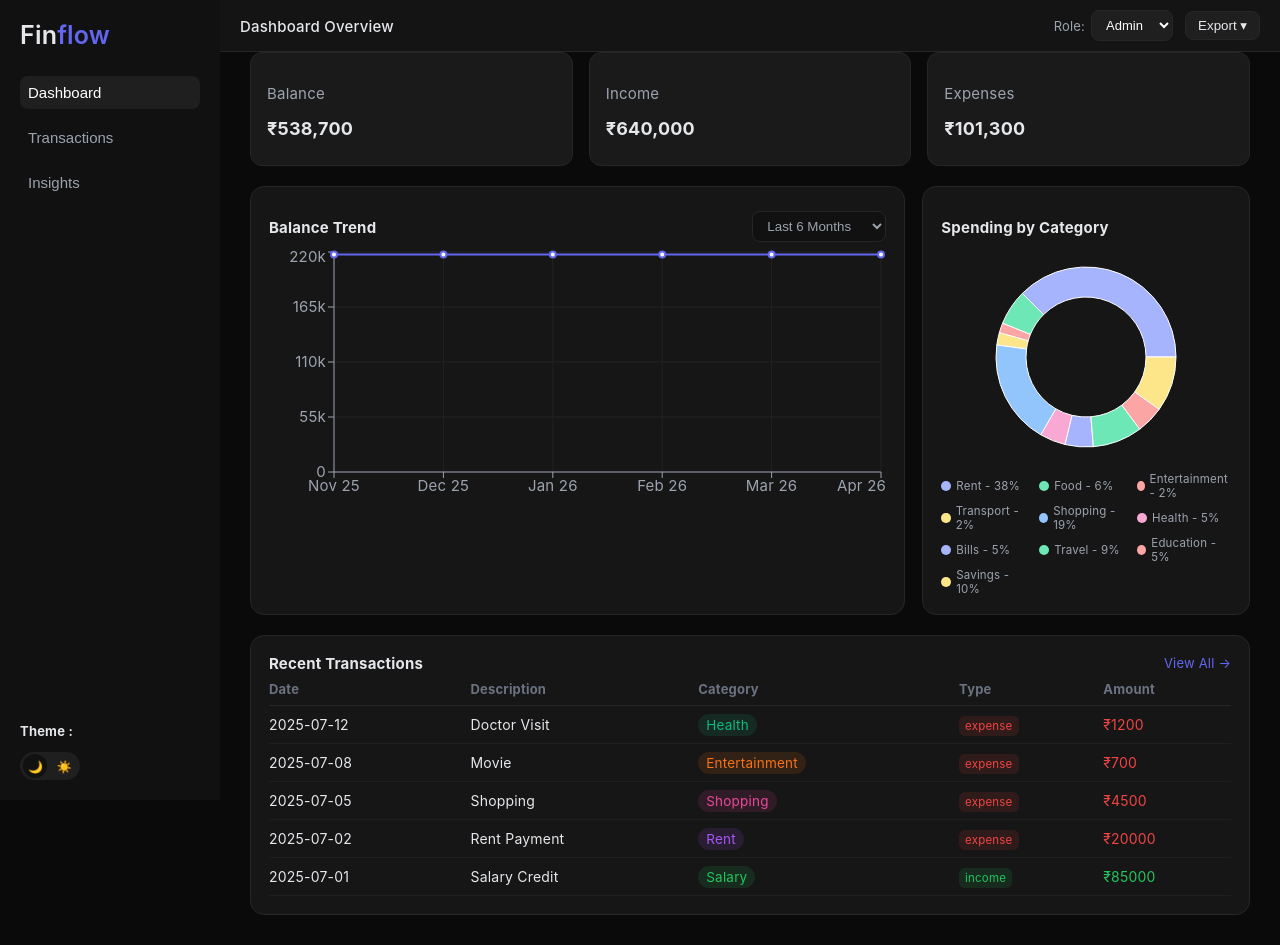
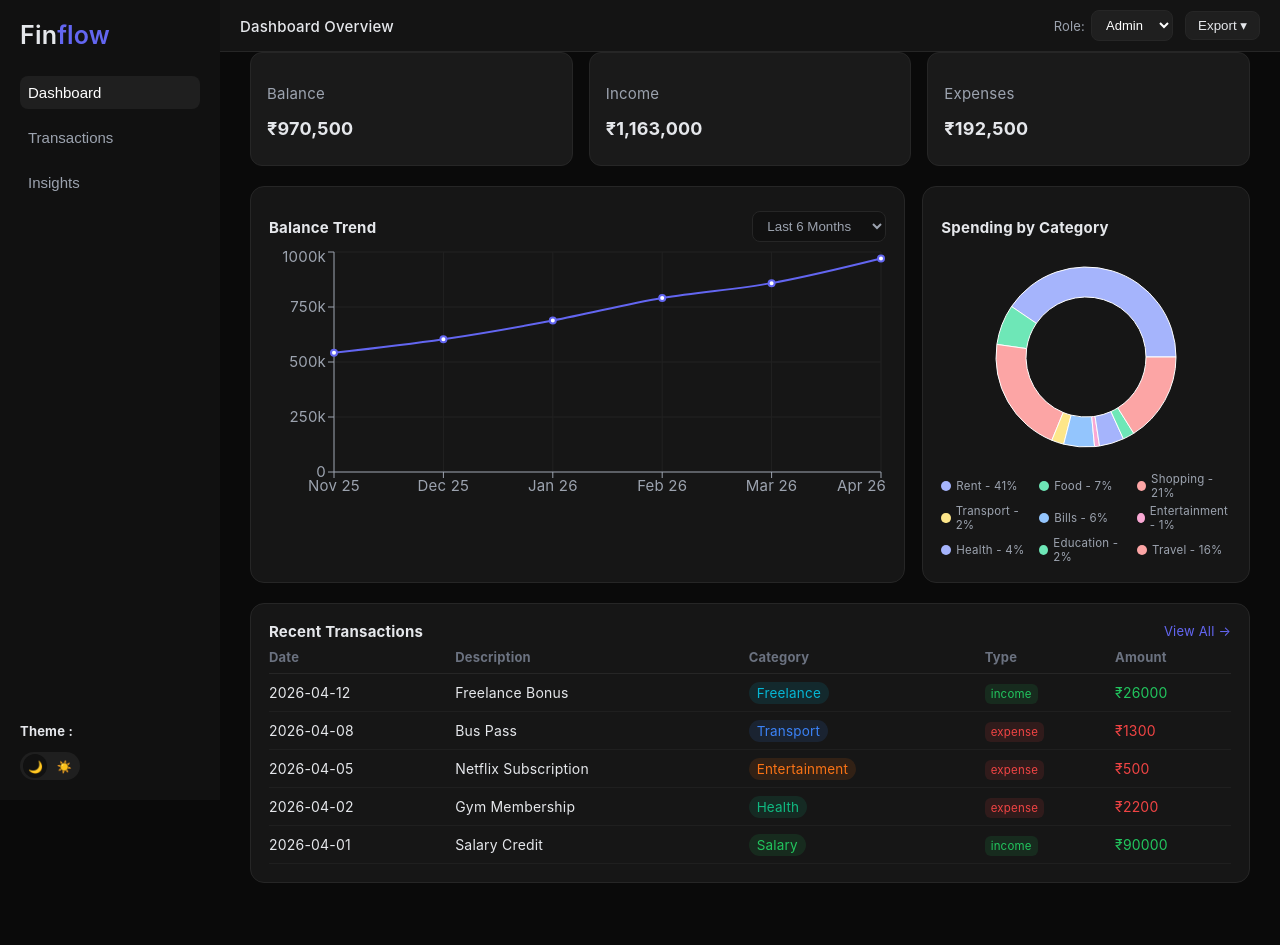
Before and after one commit to kundana-kolanuvada/finance-dashboard, a React (Vite) app: page / in a window 1280 px wide. After the commit the page ends 913 px from the top, so only its background shows below. Built offline with nearby package versions, Linux system fonts and the light colour scheme.

Commit message:
corrected calculations for insights

```diff
--- a/src/context/AppContext.jsx
+++ b/src/context/AppContext.jsx
@@ -5,10 +5,11 @@ const AppContext = createContext();
 
 export function AppProvider({ children }) {
 
-  // TRANSACTIONS
+  // TRANSACTIONS LOCAL STORAGE
   const [transactions, setTransactions] = useState(() => {
     const saved = localStorage.getItem("tx");
     return saved ? JSON.parse(saved) : MOCK_TRANSACTIONS;
+    // return MOCK_TRANSACTIONS;
   });
 
   // ROLE
@@ -23,10 +24,10 @@ export function AppProvider({ children }) {
     localStorage.setItem("tx", JSON.stringify(transactions));
   }, [transactions]);
 
-  // SAVE THEME + APPLY
+  // SAVE THEME
   useEffect(() => {
     localStorage.setItem("theme", theme);
-    document.body.className = theme; // 🔥 important
+    document.body.className = theme;
   }, [theme]);
 
   // ADD
--- a/src/data/mockData.js
+++ b/src/data/mockData.js
@@ -5,52 +5,87 @@ export const CATEGORIES = [
 ];
 
 export const MOCK_TRANSACTIONS = [
-  // JAN
-  { id: 1, date: "2025-01-01", description: "Salary Credit", amount: 75000, category: "Salary", type: "income" },
-  { id: 2, date: "2025-01-03", description: "Rent Payment", amount: 18000, category: "Rent", type: "expense" },
-  { id: 3, date: "2025-01-05", description: "Swiggy Order", amount: 850, category: "Food", type: "expense" },
-  { id: 4, date: "2025-01-10", description: "Freelance Work", amount: 15000, category: "Freelance", type: "income" },
-  { id: 5, date: "2025-01-12", description: "Movie Night", amount: 600, category: "Entertainment", type: "expense" },
+  // MAY 2025
+  { id: 1, date: "2025-05-01", description: "Salary Credit", amount: 75000, category: "Salary", type: "income" },
+  { id: 2, date: "2025-05-03", description: "Rent Payment", amount: 18000, category: "Rent", type: "expense" },
+  { id: 3, date: "2025-05-05", description: "Groceries", amount: 3000, category: "Food", type: "expense" },
+  { id: 4, date: "2025-05-10", description: "Freelance Work", amount: 15000, category: "Freelance", type: "income" },
+  { id: 5, date: "2025-05-12", description: "Shopping", amount: 5000, category: "Shopping", type: "expense" },
 
-  // FEB
-  { id: 6, date: "2025-02-01", description: "Salary Credit", amount: 75000, category: "Salary", type: "income" },
-  { id: 7, date: "2025-02-04", description: "Uber Ride", amount: 450, category: "Transport", type: "expense" },
-  { id: 8, date: "2025-02-07", description: "Shopping Mall", amount: 5000, category: "Shopping", type: "expense" },
-  { id: 9, date: "2025-02-10", description: "Doctor Visit", amount: 1500, category: "Health", type: "expense" },
-  { id: 10, date: "2025-02-14", description: "Freelance Project", amount: 20000, category: "Freelance", type: "income" },
+  // JUN 2025
+  { id: 6, date: "2025-06-01", description: "Salary Credit", amount: 76000, category: "Salary", type: "income" },
+  { id: 7, date: "2025-06-04", description: "Cab Ride", amount: 600, category: "Transport", type: "expense" },
+  { id: 8, date: "2025-06-06", description: "Dinner", amount: 1200, category: "Food", type: "expense" },
+  { id: 9, date: "2025-06-10", description: "Electric Bill", amount: 2500, category: "Bills", type: "expense" },
+  { id: 10, date: "2025-06-15", description: "Freelance Work", amount: 18000, category: "Freelance", type: "income" },
 
-  // MAR
-  { id: 11, date: "2025-03-01", description: "Salary Credit", amount: 80000, category: "Salary", type: "income" },
-  { id: 12, date: "2025-03-03", description: "Electric Bill", amount: 2500, category: "Bills", type: "expense" },
-  { id: 13, date: "2025-03-05", description: "Restaurant Dinner", amount: 1200, category: "Food", type: "expense" },
-  { id: 14, date: "2025-03-10", description: "Flight Ticket", amount: 9000, category: "Travel", type: "expense" },
-  { id: 15, date: "2025-03-18", description: "Shopping", amount: 6000, category: "Shopping", type: "expense" },
+  // JUL 2025
+  { id: 11, date: "2025-07-01", description: "Salary Credit", amount: 78000, category: "Salary", type: "income" },
+  { id: 12, date: "2025-07-02", description: "Rent Payment", amount: 19000, category: "Rent", type: "expense" },
+  { id: 13, date: "2025-07-05", description: "Shopping", amount: 4500, category: "Shopping", type: "expense" },
+  { id: 14, date: "2025-07-08", description: "Movie", amount: 700, category: "Entertainment", type: "expense" },
+  { id: 15, date: "2025-07-12", description: "Doctor Visit", amount: 1200, category: "Health", type: "expense" },
 
-  // APR
-  { id: 16, date: "2025-04-01", description: "Salary Credit", amount: 80000, category: "Salary", type: "income" },
-  { id: 17, date: "2025-04-02", description: "Gym Membership", amount: 2000, category: "Health", type: "expense" },
-  { id: 18, date: "2025-04-05", description: "Netflix Subscription", amount: 500, category: "Entertainment", type: "expense" },
-  { id: 19, date: "2025-04-08", description: "Bus Pass", amount: 1200, category: "Transport", type: "expense" },
-  { id: 20, date: "2025-04-12", description: "Freelance Bonus", amount: 25000, category: "Freelance", type: "income" },
+  // AUG 2025
+  { id: 16, date: "2025-08-01", description: "Salary Credit", amount: 80000, category: "Salary", type: "income" },
+  { id: 17, date: "2025-08-03", description: "Groceries", amount: 3200, category: "Food", type: "expense" },
+  { id: 18, date: "2025-08-06", description: "Bus Pass", amount: 1200, category: "Transport", type: "expense" },
+  { id: 19, date: "2025-08-10", description: "Online Course", amount: 4000, category: "Education", type: "expense" },
+  { id: 20, date: "2025-08-15", description: "Freelance Project", amount: 20000, category: "Freelance", type: "income" },
 
-  // MAY
-  { id: 21, date: "2025-05-01", description: "Salary Credit", amount: 82000, category: "Salary", type: "income" },
-  { id: 22, date: "2025-05-03", description: "Groceries", amount: 3000, category: "Food", type: "expense" },
-  { id: 23, date: "2025-05-06", description: "New Shoes", amount: 3500, category: "Shopping", type: "expense" },
-  { id: 24, date: "2025-05-09", description: "Electric Bill", amount: 2600, category: "Bills", type: "expense" },
-  { id: 25, date: "2025-05-15", description: "Online Course", amount: 5000, category: "Education", type: "expense" },
+  // SEP 2025
+  { id: 21, date: "2025-09-01", description: "Salary Credit", amount: 82000, category: "Salary", type: "income" },
+  { id: 22, date: "2025-09-04", description: "Electric Bill", amount: 2600, category: "Bills", type: "expense" },
+  { id: 23, date: "2025-09-06", description: "Restaurant Dinner", amount: 1500, category: "Food", type: "expense" },
+  { id: 24, date: "2025-09-10", description: "Flight Ticket", amount: 9000, category: "Travel", type: "expense" },
+  { id: 25, date: "2025-09-18", description: "Shopping", amount: 6000, category: "Shopping", type: "expense" },
 
-  // JUN
-  { id: 26, date: "2025-06-01", description: "Salary Credit", amount: 85000, category: "Salary", type: "income" },
-  { id: 27, date: "2025-06-04", description: "Cab Ride", amount: 600, category: "Transport", type: "expense" },
-  { id: 28, date: "2025-06-07", description: "Dinner", amount: 1400, category: "Food", type: "expense" },
-  { id: 29, date: "2025-06-10", description: "Savings Deposit", amount: 10000, category: "Savings", type: "expense" },
-  { id: 30, date: "2025-06-15", description: "Freelance Work", amount: 18000, category: "Freelance", type: "income" },
+  // OCT 2025
+  { id: 26, date: "2025-10-01", description: "Salary Credit", amount: 83000, category: "Salary", type: "income" },
+  { id: 27, date: "2025-10-03", description: "Rent Payment", amount: 20000, category: "Rent", type: "expense" },
+  { id: 28, date: "2025-10-05", description: "Food Order", amount: 900, category: "Food", type: "expense" },
+  { id: 29, date: "2025-10-08", description: "Netflix Subscription", amount: 500, category: "Entertainment", type: "expense" },
+  { id: 30, date: "2025-10-15", description: "Freelance Bonus", amount: 22000, category: "Freelance", type: "income" },
 
-  // JUL
-  { id: 31, date: "2025-07-01", description: "Salary Credit", amount: 85000, category: "Salary", type: "income" },
-  { id: 32, date: "2025-07-02", description: "Rent Payment", amount: 20000, category: "Rent", type: "expense" },
-  { id: 33, date: "2025-07-05", description: "Shopping", amount: 4500, category: "Shopping", type: "expense" },
-  { id: 34, date: "2025-07-08", description: "Movie", amount: 700, category: "Entertainment", type: "expense" },
-  { id: 35, date: "2025-07-12", description: "Doctor Visit", amount: 1200, category: "Health", type: "expense" }
+  // NOV 2025
+  { id: 31, date: "2025-11-01", description: "Salary Credit", amount: 84000, category: "Salary", type: "income" },
+  { id: 32, date: "2025-11-04", description: "Uber Ride", amount: 500, category: "Transport", type: "expense" },
+  { id: 33, date: "2025-11-07", description: "Shopping Mall", amount: 5500, category: "Shopping", type: "expense" },
+  { id: 34, date: "2025-11-10", description: "Doctor Visit", amount: 1500, category: "Health", type: "expense" },
+  { id: 35, date: "2025-11-14", description: "Freelance Project", amount: 21000, category: "Freelance", type: "income" },
+
+  // DEC 2025
+  { id: 36, date: "2025-12-01", description: "Salary Credit", amount: 85000, category: "Salary", type: "income" },
+  { id: 37, date: "2025-12-03", description: "Electric Bill", amount: 2700, category: "Bills", type: "expense" },
+  { id: 38, date: "2025-12-05", description: "Christmas Shopping", amount: 7000, category: "Shopping", type: "expense" },
+  { id: 39, date: "2025-12-10", description: "Travel Booking", amount: 12000, category: "Travel", type: "expense" },
+  { id: 40, date: "2025-12-18", description: "Dinner", amount: 1800, category: "Food", type: "expense" },
+
+  // JAN 2026
+  { id: 41, date: "2026-01-01", description: "Salary Credit", amount: 86000, category: "Salary", type: "income" },
+  { id: 42, date: "2026-01-03", description: "Rent Payment", amount: 21000, category: "Rent", type: "expense" },
+  { id: 43, date: "2026-01-05", description: "Swiggy Order", amount: 950, category: "Food", type: "expense" },
+  { id: 44, date: "2026-01-10", description: "Gym Membership", amount: 2000, category: "Health", type: "expense" },
+  { id: 45, date: "2026-01-15", description: "Freelance Work", amount: 23000, category: "Freelance", type: "income" },
+
+  // FEB 2026
+  { id: 46, date: "2026-02-01", description: "Salary Credit", amount: 87000, category: "Salary", type: "income" },
+  { id: 47, date: "2026-02-04", description: "Cab Ride", amount: 650, category: "Transport", type: "expense" },
+  { id: 48, date: "2026-02-07", description: "Shopping", amount: 6000, category: "Shopping", type: "expense" },
+  { id: 49, date: "2026-02-10", description: "Doctor Visit", amount: 1600, category: "Health", type: "expense" },
+  { id: 50, date: "2026-02-14", description: "Freelance Project", amount: 24000, category: "Freelance", type: "income" },
+
+  // MAR 2026
+  { id: 51, date: "2026-03-01", description: "Salary Credit", amount: 88000, category: "Salary", type: "income" },
+  { id: 52, date: "2026-03-03", description: "Electric Bill", amount: 2800, category: "Bills", type: "expense" },
+  { id: 53, date: "2026-03-05", description: "Restaurant Dinner", amount: 1400, category: "Food", type: "expense" },
+  { id: 54, date: "2026-03-10", description: "Flight Ticket", amount: 10000, category: "Travel", type: "expense" },
+  { id: 55, date: "2026-03-18", description: "Shopping", amount: 6500, category: "Shopping", type: "expense" },
+
+  // APR 2026
+  { id: 56, date: "2026-04-01", description: "Salary Credit", amount: 90000, category: "Salary", type: "income" },
+  { id: 57, date: "2026-04-02", description: "Gym Membership", amount: 2200, category: "Health", type: "expense" },
+  { id: 58, date: "2026-04-05", description: "Netflix Subscription", amount: 500, category: "Entertainment", type: "expense" },
+  { id: 59, date: "2026-04-08", description: "Bus Pass", amount: 1300, category: "Transport", type: "expense" },
+  { id: 60, date: "2026-04-12", description: "Freelance Bonus", amount: 26000, category: "Freelance", type: "income" }
 ];
--- a/src/styles/global.css
+++ b/src/styles/global.css
@@ -985,7 +985,7 @@ body.light .toggle-track {
   background: #e5e7eb;
 }
 
-/* THUMB (MOVING CIRCLE) */
+/* MOVING CIRCLE */
 .toggle-thumb {
   width: 24px;
   height: 24px;
```
